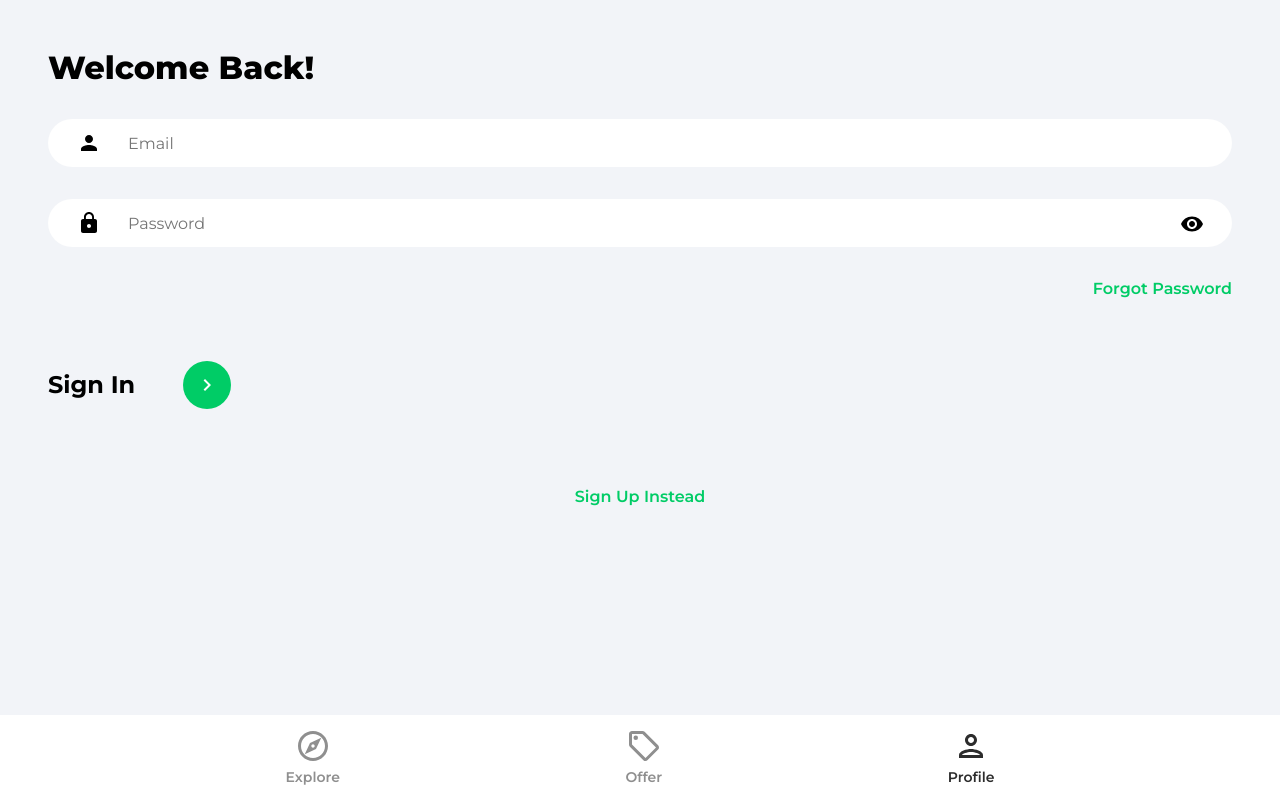
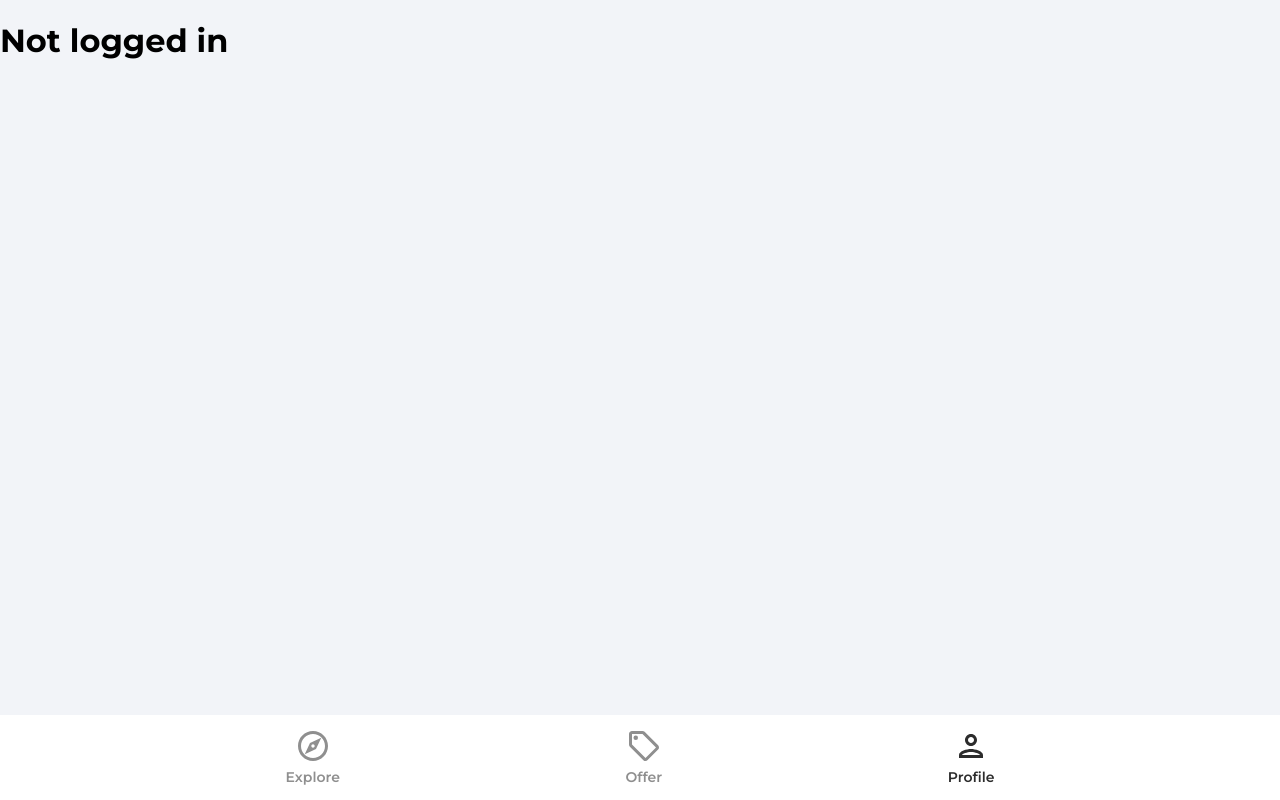
Before and after one commit to HafizzyAhmad/marketplaceproject, a React (Create React App) app: page /profile in a window 1280 px wide. Built offline with nearby package versions, Linux system fonts and the light colour scheme.

Commit message:
enable navigate to profile screen after logged in

```diff
--- a/src/App.js
+++ b/src/App.js
@@ -3,7 +3,7 @@ import { BrowserRouter as Router, Routes, Route } from 'react-router-dom';
 import Explore from './pages/Explore';
 import ForgotPassword from './pages/ForgotPassword';
 import Offers from './pages/Offers';
-// import Profile from './pages/Profile';
+import Profile from './pages/Profile';
 import SignIn from './pages/SignIn';
 import SignUp from './pages/SignUp';
 import Navbar from './components/Navbar';
@@ -16,7 +16,7 @@ const App = () => {
           <Route path='/' element={<Explore/>} />
           <Route path='/forgotpassword' element={<ForgotPassword/>} />
           <Route path='/offers' element={<Offers/>} />
-          <Route path='/profile' element={<SignIn/>} />
+          <Route path='/profile' element={<Profile/>} />
           <Route path='/sign-in' element={<SignIn/>} />
           <Route path='/sign-up' element={<SignUp/>} />
         </Routes>
--- a/src/pages/Profile.jsx
+++ b/src/pages/Profile.jsx
@@ -1,11 +1,17 @@
-import React from 'react';
+import { getAuth } from 'firebase/auth';
+import React, { useEffect, useState } from 'react';
 
 const Profile = () => {
-  return (
-    <div>
-      <h1>Profile page</h1>
-    </div>
-  );
+  const auth = getAuth();
+  const [user, setUser] = useState(null);
+
+  useEffect(() => {
+    setUser(auth.currentUser);
+  }, [])
+
+  return user ?
+      <h1>{user.displayName}</h1> :
+      <h1>Not logged in</h1>
 }
 
 export default Profile;
--- a/src/pages/SignIn.jsx
+++ b/src/pages/SignIn.jsx
@@ -30,7 +30,7 @@ const SignIn = () => {
       const auth = getAuth();
       const userCredential = await signInWithEmailAndPassword(auth, email, password);
       if (userCredential.user) {
-        navigate('/');
+        navigate('/profile');
       }
       console.log('Success Login');
 
```
